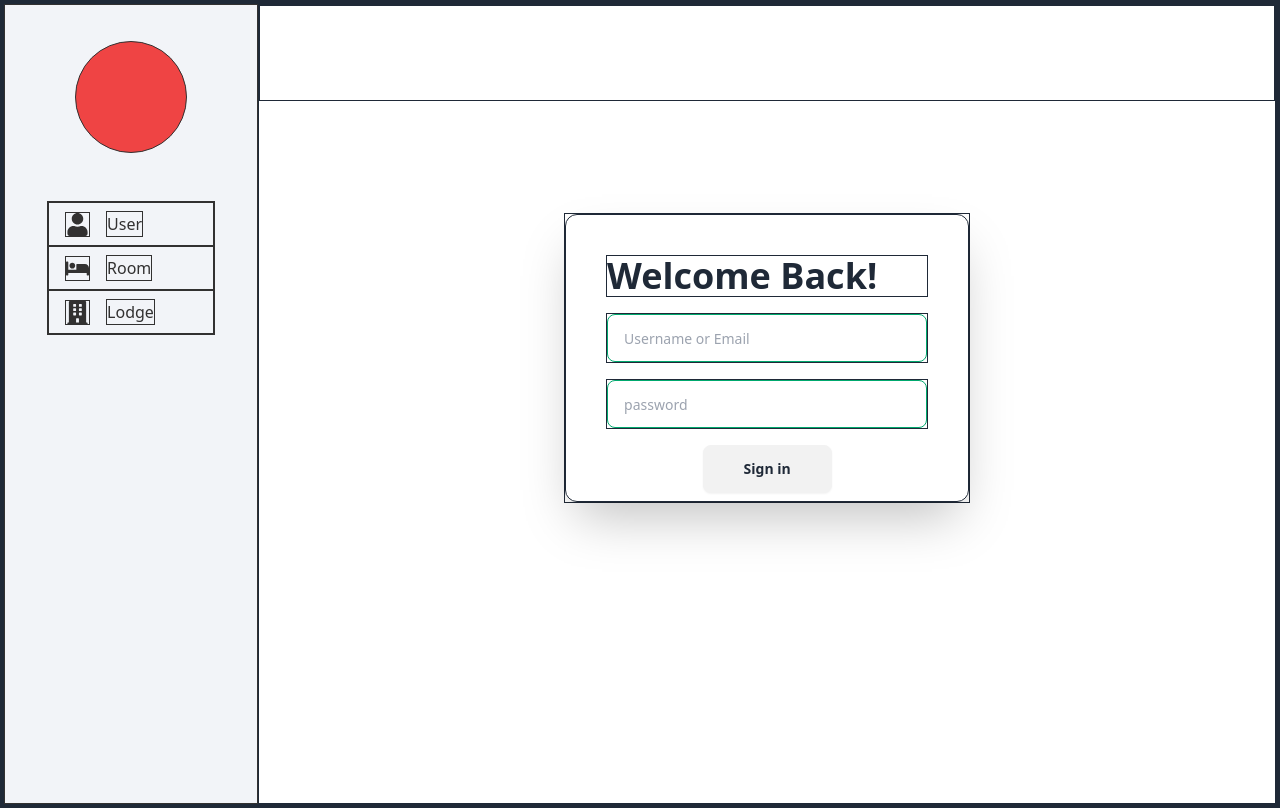
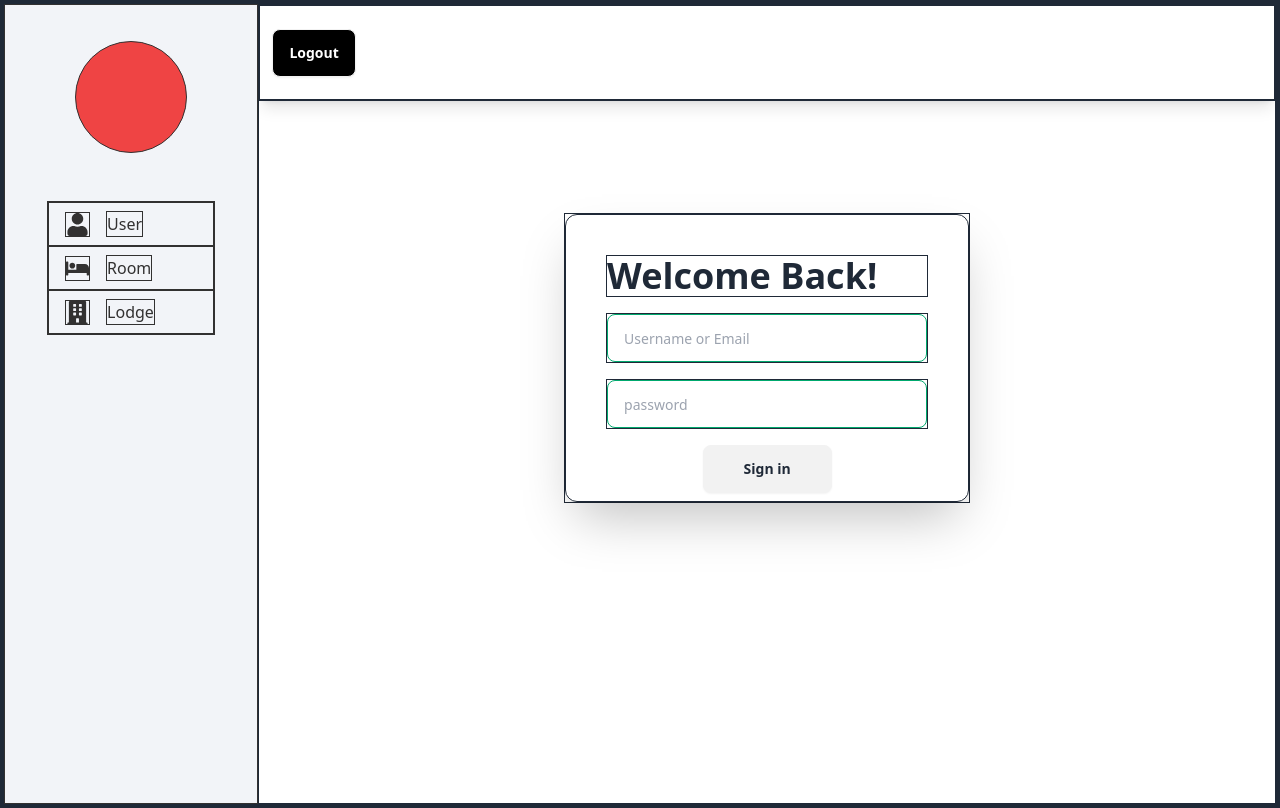
Before and after one commit to Explorarthecreator/Ohiz-Villa-Admin, a React (Create React App) app: page /signin in a window 1280 px wide. Built offline with nearby package versions, Linux system fonts and the light colour scheme; no server answers; sample sign-in values are in the browser's storage.

Commit message:
Created a logout button and the login function, also made checks for the logout button to only be available when the user is logged in

```diff
--- a/src/components/MainNav.jsx
+++ b/src/components/MainNav.jsx
@@ -1,18 +1,44 @@
 import React, { useContext } from 'react'
 import { FaHamburger } from 'react-icons/fa'
 import navbarContext from '../context/navbarContext'
+import { getAuth, onAuthStateChanged } from 'firebase/auth'
+import { useNavigate } from 'react-router-dom'
+// import { useState } from 'react'
 
 function MainNav() {
-    const {shownav, setShownav} = useContext(navbarContext)
+    const {shownav, setShownav, loggedIn,setLoggedIn} = useContext(navbarContext)
+     const auth = getAuth()
+
+    //  const user = auth.currentUser
+     const navigate = useNavigate()
     // const [displayNav, setDisplayNav] = useState(false)
+
+    const logOut = ()=>{
+      auth.signOut()
+      navigate('/signin')
+      console.log(auth.currentUser);
+      onAuthStateChanged(auth,(user)=>{
+        if(user){
+          setLoggedIn(true)
+        }
+        else{
+          setLoggedIn(false)
+          console.log('Logged out');
+        }
+       })
+    }
   return (
-    <div className='w-full h-16 lg:h-24 mb-2 lg:mb-6 flex items-center px-3'>
+    <div className='w-full h-16 lg:h-24 mb-2 lg:mb-6 flex justify-between items-center px-3 border-b-2 shadow-lg'>
         <button className='btn btn-outline block lg:hidden  ' onClick={()=>{
             console.log(shownav);
             setShownav(!shownav)
             }}>
             <FaHamburger size={25} color='black'/>
         </button>
+
+        <button className={`btn btn-md ${loggedIn?'block':'hidden'} text-white bg-black`} onClick={logOut}>
+          Logout
+        </button>
     </div>
   )
 }
```
